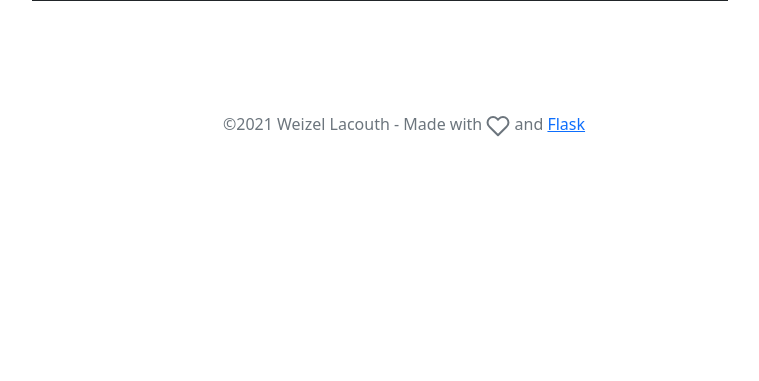
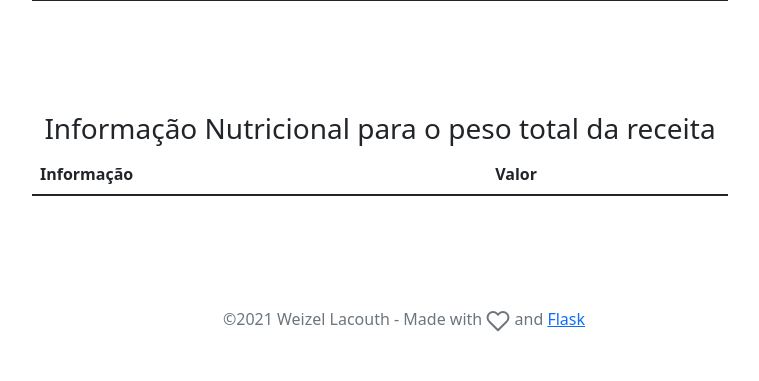
Before and after one commit to lacouth/projeto_taco, a Flask app: page / in a window 1280 px wide. Shown: the part 1493-1874 px from the top of the page, without its empty margins (236-995 px from the left). Before the commit the page ends 1679 px from the top, so only its background shows below. Run offline with Flask 2, Linux system fonts and the light colour scheme; lists and menus that the app fills with data are empty.

Commit message:
adds second nutritional table

```diff
--- a/static/js/index.js
+++ b/static/js/index.js
@@ -6,8 +6,10 @@ let input_peso_liquido = document.getElementById('peso_liquido');
 let table = document.getElementById('table');
 let tbody = table.getElementsByTagName('tbody')[0];
 
+let tabela_proporcional = document.getElementById('tabela_proporcional');
+let tbody_proporcional = document.getElementById('tbody_proporcional');
+
 let tabela_total = document.getElementById('tabela_total');
-// let tbody_total = tabela_total.getElementsByTagName('tbody')[0];
 let tbody_total = document.getElementById('tbody_total');
 
 let cont = 0;
@@ -47,16 +49,18 @@ btn_calcular.addEventListener('click',()=>{
         return res.json()
     })
     .then(data=>{
-        let data_json = JSON.parse(data['tabela_proporcional'])[0]
-        atualizar_tabela_total(data_json);
+        let data_json_proporcional = JSON.parse(data['tabela_proporcional'])[0]
+        let data_json_total = JSON.parse(data['tabela_total'])[0]
+        atualizar_tabela(tbody_proporcional, data_json_proporcional)
+        atualizar_tabela(tbody_total, data_json_total)
+
     });
 });
 
-function atualizar_tabela_total(dados){
+function atualizar_tabela(tabelaHTML, dados){
     let tabela = ""
     for(let d in dados){
         tabela += `<tr><th scope="row">${d}</th><td>${Number(dados[d]).toFixed(2)}</td></tr>\n`
     }
-    console.log(tabela);
-    tbody_total.insertAdjacentHTML('beforeend',tabela);
+    tabelaHTML.insertAdjacentHTML('beforeend',tabela);
 }
--- a/templates/index.html
+++ b/templates/index.html
@@ -83,6 +83,24 @@
         <div class="row g-5">
           <div class="col-md-8 col-lg-8 offset-md-2 offset-lg-2">
             <h3 class="text-center">Informação Nutricional por porção de 100 gramas(g) de alimento</h3>
+            <table class="table" id='tabela_proporcional'>
+              <thead>
+                <tr>
+                  <th scope="col"> Informação </th>
+                  <th scope="col"> Valor</th>
+                </tr>
+              </thead>
+              <tbody id='tbody_proporcional'>
+                <tr>
+                </tr>
+              </tbody>
+            </table>
+          </div>
+        </div>
+
+        <div class="row g-5">
+          <div class="col-md-8 col-lg-8 offset-md-2 offset-lg-2">
+            <h3 class="text-center">Informação Nutricional para o peso total da receita</h3>
             <table class="table" id='tabela_total'>
               <thead>
                 <tr>
```
